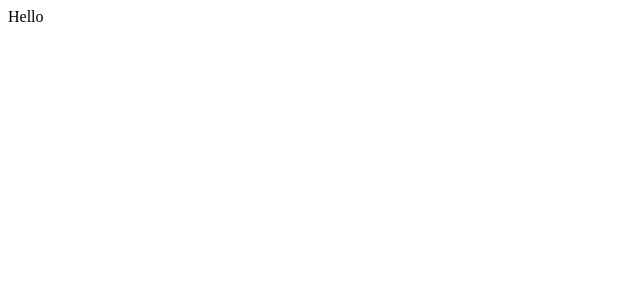
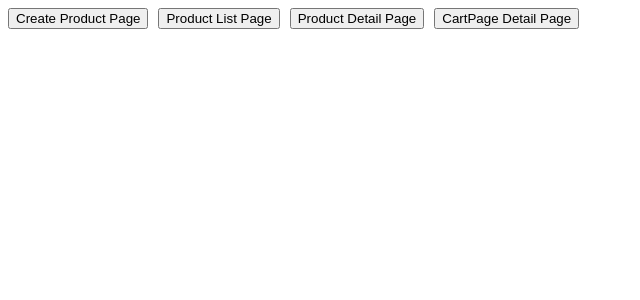
Before and after one commit to GUMBOKIM/plugo-clone, a React (Create React App) app: page / in a window 1280 px wide. Shown: the top 300 px of the page, without its empty margins (0-640 px from the left). Built offline with nearby package versions, Linux system fonts and the light colour scheme.

Commit message:
Route 설정

```diff
--- a/src/App.tsx
+++ b/src/App.tsx
@@ -1,8 +1,23 @@
 import React from 'react';
+import {BrowserRouter, Route, Routes} from "react-router-dom";
+import CreateProductPage from "./page/admin/CreateProductPage";
+import CartPage from "./page/cart/CartPage";
+import ProductListPage from "./page/product/list/ProductListPage";
+import ProductDetailPage from "./page/product/detail/ProductDetailPage";
+import Header from "./components/header/Header";
+
 function App() {
-  return (
-    <div>Hello</div>
-  );
+    return (
+        <BrowserRouter>
+            <Header/>
+            <Routes>
+                <Route path="admin/product/create" element={<CreateProductPage/>}/>
+                <Route path="product/list" element={<ProductListPage/>}/>
+                <Route path="product/:productId" element={<ProductDetailPage/>}/>
+                <Route path="cart" element={<CartPage/>}/>
+            </Routes>
+        </BrowserRouter>
+    );
 }
 
 export default App;
--- /dev/null
+++ b/src/components/header/Header.tsx
@@ -0,0 +1,43 @@
+import {useNavigate} from "react-router-dom";
+import styled from "styled-components";
+
+const HeaderContainer = styled.ul`
+  all: unset;
+
+  display: flex;
+  gap: 10px;
+
+  margin-bottom: 20px;
+
+  & > li {
+    all: unset;
+  }
+`;
+
+const Header = () => {
+    const navigate = useNavigate();
+
+    const handleClickButton = (path: string) => {
+        navigate(path);
+    }
+
+    return (
+        <HeaderContainer>
+            <li>
+                <button onClick={() => handleClickButton("admin/product/create")}>Create Product Page</button>
+            </li>
+            <li>
+                <button onClick={() => handleClickButton("product/list")}>Product List Page</button>
+            </li>
+            <li>
+                <button onClick={() => handleClickButton("product/1")}>Product Detail Page</button>
+            </li>
+            <li>
+                <button onClick={() => handleClickButton("cart")}>CartPage Detail Page</button>
+            </li>
+        </HeaderContainer>
+    )
+};
+
+
+export default Header;
--- /dev/null
+++ b/src/page/admin/CreateProductPage.tsx
@@ -0,0 +1,3 @@
+const CreateProductPage = () => <div>CreateProductPage</div>;
+
+export default CreateProductPage;
--- /dev/null
+++ b/src/page/cart/CartPage.tsx
@@ -0,0 +1,3 @@
+const CartPage = () => <div>CartPage</div>;
+
+export default CartPage;
--- /dev/null
+++ b/src/page/product/detail/ProductDetailPage.tsx
@@ -0,0 +1,3 @@
+const ProductDetailPage = () => <div>ProductDetailPage</div>
+
+export default ProductDetailPage;
--- /dev/null
+++ b/src/page/product/list/ProductListPage.tsx
@@ -0,0 +1,3 @@
+const ProductListPage = () => <div>ProductListPage</div>
+
+export default ProductListPage;
```
Also changed, not shown: src/page/BrowserRouter.tsx (added, +26 -0 lines), 1 other file (tests, documents, lock files or other folders).
